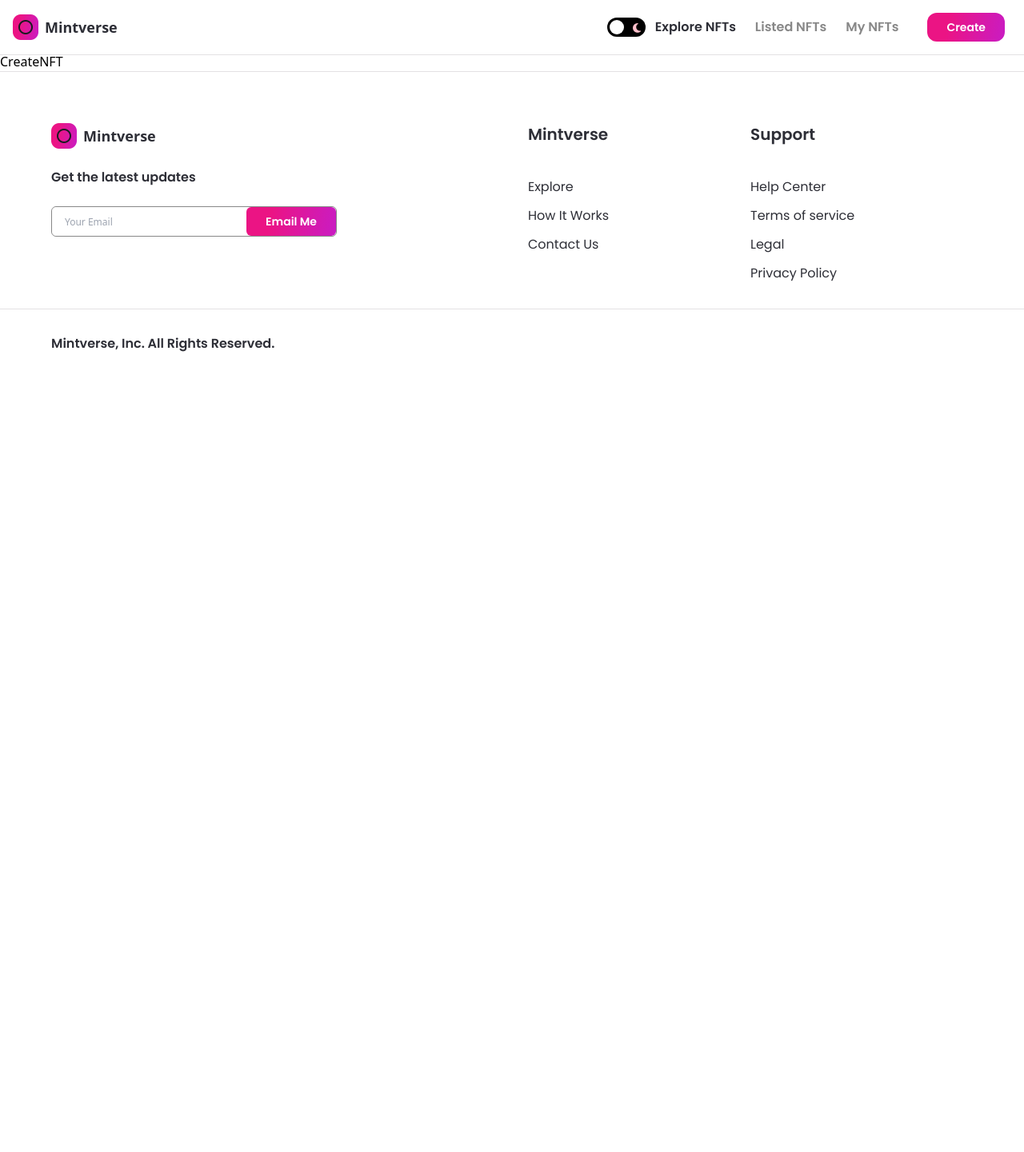
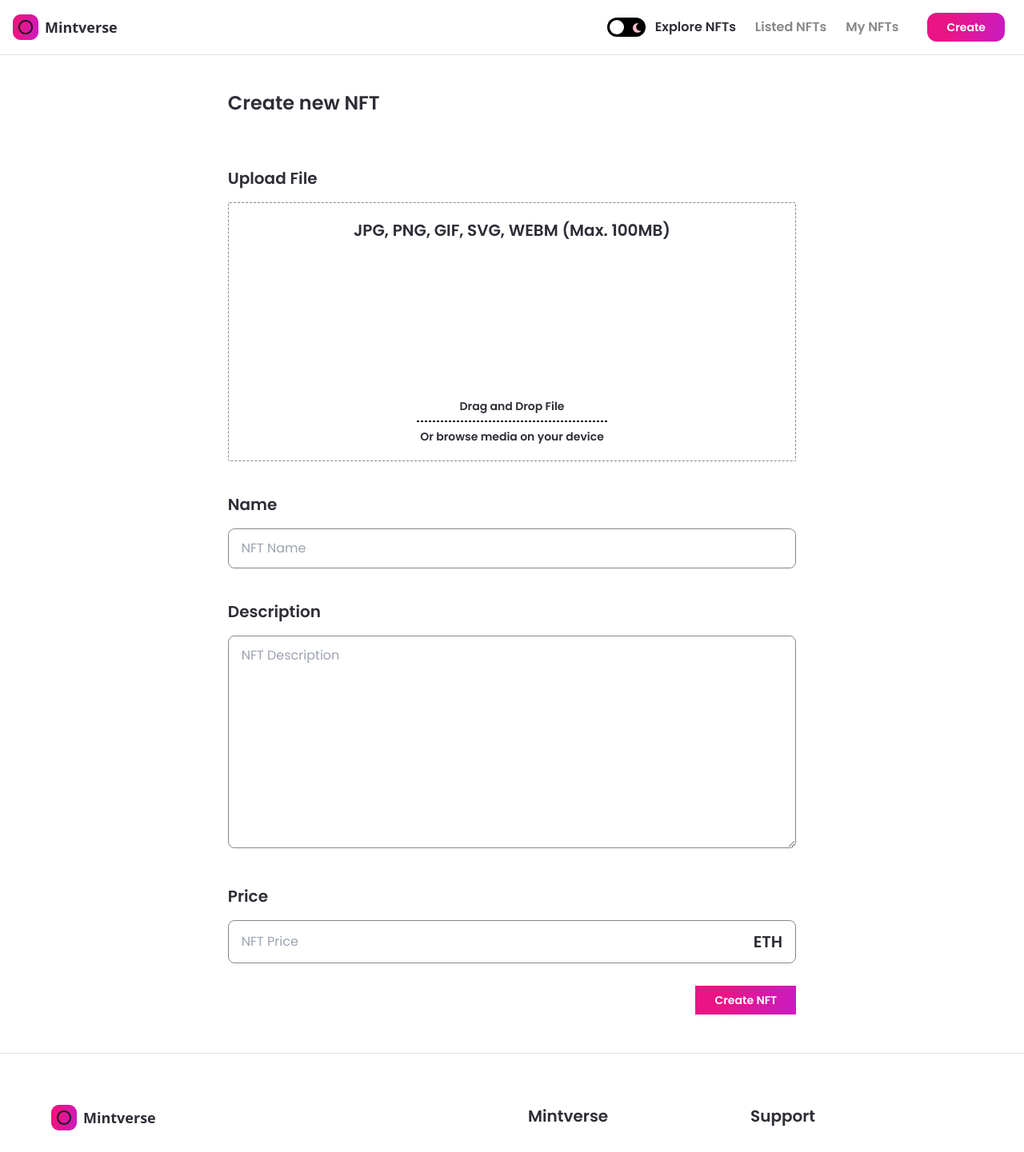
Before and after one commit to CodeMuscle/crypto-nft-react, a Next.js app: page /create-nft in a window 1280 px wide. Shown: the top 1441 px of the page at 80% size. Before the commit the page ends 800 px from the top, so only its background shows below. Built offline with nearby package versions, Linux system fonts and the light colour scheme.

Commit message:
Frontend Complete v1

```diff
--- /dev/null
+++ b/components/Input.jsx
@@ -0,0 +1,38 @@
+import React from 'react';
+
+const Input = ({ inputType, title, placeholder, handleClick }) => (
+  <div className="mt-10 w-full">
+    <p className="font-poppins dark:text-white text-nft-black-1 font-semibold text-xl">
+      {title}
+    </p>
+
+    {inputType === 'number' ? (
+      <div className="dark:bg-nft-black-1 bg-white border dark:border-nft-black-1 border-nft-gray-2 w-full rounded-lg outline-none font-poppins dark:text-white text-nft-gray-2 text-base mt-4 px-4 py-3 flexBetween flex-row">
+        <input
+          type="number"
+          className="flex w-full dark:bg-nft-black-1 bg-white outline-none"
+          placeholder={placeholder}
+          onChange={handleClick}
+        />
+        <p className="font-poppins dark:text-white text-nft-black-1 font-semibold text-xl ml-8">
+          ETH
+        </p>
+      </div>
+    ) : inputType === 'textarea' ? (
+      <textarea
+        rows={10}
+        className="dark:bg-nft-black-1 bg-white border dark:border-nft-black-1 border-nft-gray-2 w-full rounded-lg outline-none font-poppins dark:text-white text-nft-gray-2 text-base mt-4 px-4 py-3"
+        placeholder={placeholder}
+        onChange={handleClick}
+      />
+    ) : (
+      <input
+        className="dark:bg-nft-black-1 bg-white border dark:border-nft-black-1 border-nft-gray-2 w-full rounded-lg outline-none font-poppins dark:text-white text-nft-gray-2 text-base mt-4 px-4 py-3"
+        placeholder={placeholder}
+        onChange={handleClick}
+      />
+    )}
+  </div>
+);
+
+export default Input;
--- a/components/NFTCard.jsx
+++ b/components/NFTCard.jsx
@@ -5,16 +5,27 @@ import Link from 'next/link';
 import images from '../assets/assets';
 
 const NFTCard = ({ nft }) => (
-  <Link href={{ pathname: '/nft-details', query: { nft } }}>
+  <Link href={{ pathname: '/nft-details', query: nft }}>
     <div className="flex-1 min-w-215 max-w-max xs:max-w-none sm:w-full sm:min-w-155 minmd:min-w-256 minlg:min-w-327 dark:bg-nft-black-3 bg-white rounded-2xl p-4 m-4 minlg:m-8 sm:my-2 sm:mx-2 cursor-pointer shadow-md">
       <div className="relative w-full h-52 sm:h-26 xs:h-56 minmd:h-60 minlg:h-300 overflow-hidden rounded-2xl">
-        <Image src={nft.image || images[`nft${nft.i}`]} layout="fill" objectFit="cover" alt={`nft${nft.i}`} />
+        <Image
+          src={nft.image || images[`nft${nft.i}`]}
+          layout="fill"
+          objectFit="cover"
+          alt={`nft${nft.i}`}
+        />
       </div>
       <div className="mt-3 flex flex-col">
-        <p className="font-poppins dark:text-white text-nft-black-1 font-semibold text-sm minlg:text-xl">{nft.name}</p>
+        <p className="font-poppins dark:text-white text-nft-black-1 font-semibold text-sm minlg:text-xl">
+          {nft.name}
+        </p>
         <div className="flexBetween mt-2 minlg:mt-3 flex-row sm:flex-col sm:items-start sm:mt-3 xs:flex-col xs:items-start xs:mt-3">
-          <p className="font-poppins dark:text-white text-nft-black-1 font-semibold text-xs minlg:text-lg">{nft.price} <span className="font-normal">ETH</span></p>
-          <p className="font-poppins dark:text-white text-nft-black-1 font-semibold text-sm minlg:text-xl sm:mt-1 xs:mt-1">{nft.seller}</p>
+          <p className="font-poppins dark:text-white text-nft-black-1 font-semibold text-xs minlg:text-lg">
+            {nft.price} <span className="font-normal">ETH</span>
+          </p>
+          <p className="font-poppins dark:text-white text-nft-black-1 font-semibold text-sm minlg:text-xl sm:mt-1 xs:mt-1">
+            {nft.seller}
+          </p>
         </div>
       </div>
     </div>
--- a/components/index.js
+++ b/components/index.js
@@ -4,5 +4,6 @@ import Button from './Button';
 import Banner from './Banner';
 import CreatorCard from './CreatorCard';
 import NFTCard from './NFTCard';
+import Input from './Input';
 
-export { Navbar, Footer, Button, Banner, CreatorCard, NFTCard };
+export { Navbar, Footer, Button, Banner, CreatorCard, NFTCard, Input };
--- a/pages/create-nft.js
+++ b/pages/create-nft.js
@@ -1,7 +1,117 @@
-import React from 'react';
+import { useState, useMemo, useCallback, useContext } from 'react';
+// import { useRouter } from 'next/router';
+import { useDropzone } from 'react-dropzone';
+import Image from 'next/image';
+import { useTheme } from 'next-themes';
 
-const CreateNFT = () => (
-  <div>CreateNFT</div>
-);
+import { Input, Button } from '../components';
+import images from '../assets/assets';
+
+const CreateNFT = () => {
+  const theme = useTheme();
+  const [fileUrl, setFileUrl] = useState(null);
+  const [formInput, setFormInput] = useState({ price: '', name: '', description: '' });
+  const onDrop = useCallback(() => {
+    // Upload image to IPFS
+  }, []);
+
+  const {
+    getRootProps,
+    getInputProps,
+    isDragActive,
+    isDragAccept,
+    isDragReject,
+  } = useDropzone({
+    onDrop,
+    accept: 'image/*',
+    maxSize: 5000000,
+  });
+
+  const fileStyle = useMemo(
+    () => `dark:bg-nft-black-1 bg-white border dark:border-white border-nft-gray-2 flex flex-col items-center p-5 rounded-sm border-dashed
+    ${isDragActive && 'border-file-active'}
+    ${isDragAccept && 'border-file-accept'}
+    ${isDragReject && 'border-file-reject'}`,
+    [isDragActive, isDragAccept, isDragReject],
+  );
+
+  // console.log(formInput);
+
+  return (
+    <div className="flex justify-center sm:px-4 p-12">
+      <div className="w-3/5 md:w-full">
+        <h1 className="font-poppins dark:text-white text-nft-black-1 text-2xl minlg:text-4xl font-semibold sm:mb-4">
+          Create new NFT
+        </h1>
+        <div className="mt-16 ">
+          <p className="font-poppins dark:text-white text-nft-black-1 font-semibold text-xl">
+            Upload File
+          </p>
+          <div className="mt-4">
+            <div {...getRootProps()} className={fileStyle}>
+              <input {...getInputProps()} />
+              <div className="flexCenter flex-col text-center">
+                <p className="font-poppins dark:text-white text-nft-black-1 font-semibold text-xl">
+                  JPG, PNG, GIF, SVG, WEBM (Max. 100MB)
+                </p>
+                <div className="my-12 w-full flex justify-center">
+                  <Image
+                    src={images.upload}
+                    width={100}
+                    height={100}
+                    objectFit="contain"
+                    alt="file-upload"
+                    className={theme === 'light' && 'filter invert'}
+                  />
+                </div>
+                <p className="font-poppins dark:text-white text-nft-black-1 font-semibold text-sm">
+                  Drag and Drop File
+                </p>
+                <hr className="border border-dashed border-black dark:border-nft-gray-3 w-3/5 mt-2" />
+                <p className="font-poppins dark:text-white text-nft-black-1 font-semibold text-sm mt-2">
+                  Or browse media on your device
+                </p>
+              </div>
+            </div>
+            {fileUrl && (
+              <aside>
+                <div>
+                  <img src={fileUrl} alt="asset_file" />
+                </div>
+              </aside>
+            )}
+          </div>
+        </div>
+
+        <Input
+          inputType="input"
+          title="Name"
+          placeholder="NFT Name"
+          handleClick={(e) => setFormInput({ ...formInput, name: e.target.value })}
+        />
+        <Input
+          inputType="textarea"
+          title="Description"
+          placeholder="NFT Description"
+          handleClick={(e) => setFormInput({ ...formInput, description: e.target.value })}
+        />
+        <Input
+          inputType="number"
+          title="Price"
+          placeholder="NFT Price"
+          handleClick={(e) => setFormInput({ ...formInput, price: e.target.value })}
+        />
+
+        <div className="mt-7 w-full flex justify-end">
+          <Button
+            btnName="Create NFT"
+            className="rounded-xl"
+            handleClick={() => {}}
+          />
+        </div>
+      </div>
+    </div>
+  );
+};
 
 export default CreateNFT;
```
Also changed, not shown: assets/assets/uploaddark.png (added).
